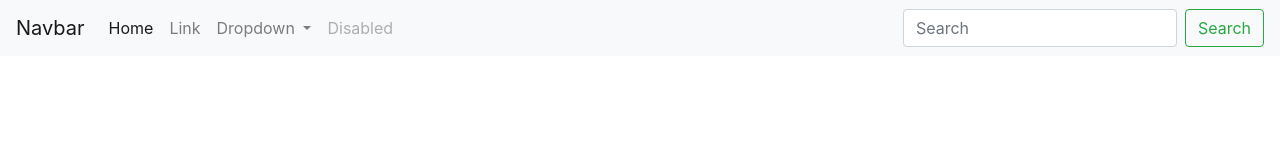
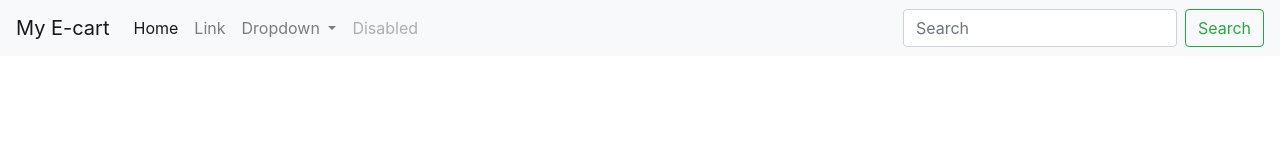
Before and after one commit to sagordascse/demoRepository, a plain HTML site: page index.html in a window 1280 px wide. Drawn offline with nearby package versions, Linux system fonts and the light colour scheme.

Commit message:
my e cart added

```diff
--- a/index.html
+++ b/index.html
@@ -14,7 +14,7 @@
 
 
     <nav class="navbar navbar-expand-lg navbar-light bg-light">
-        <a class="navbar-brand" href="#">Navbar</a>
+        <a class="navbar-brand" href="#">My E-cart</a>
         <button class="navbar-toggler" type="button" data-toggle="collapse" data-target="#navbarSupportedContent" aria-controls="navbarSupportedContent" aria-expanded="false" aria-label="Toggle navigation">
           <span class="navbar-toggler-icon"></span>
         </button>
```
